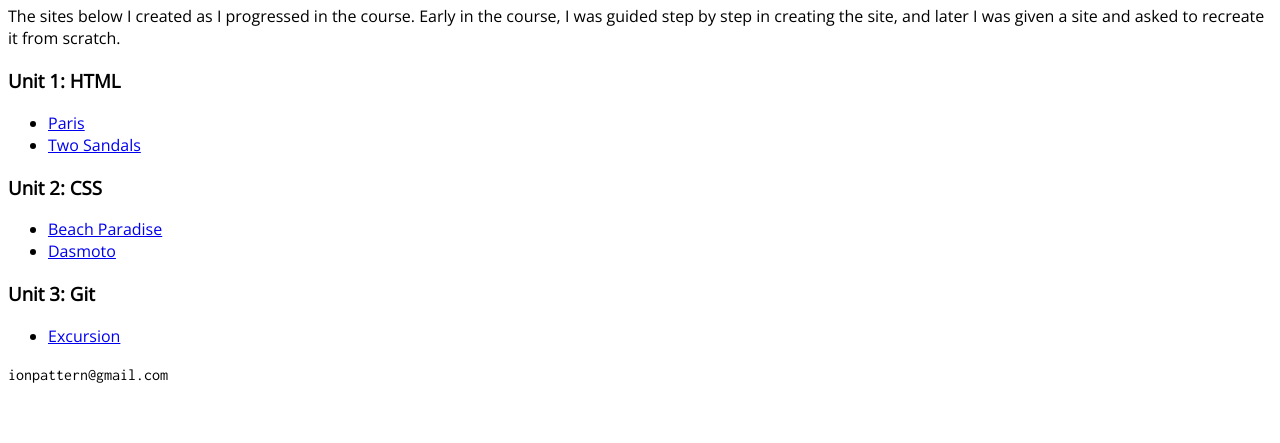
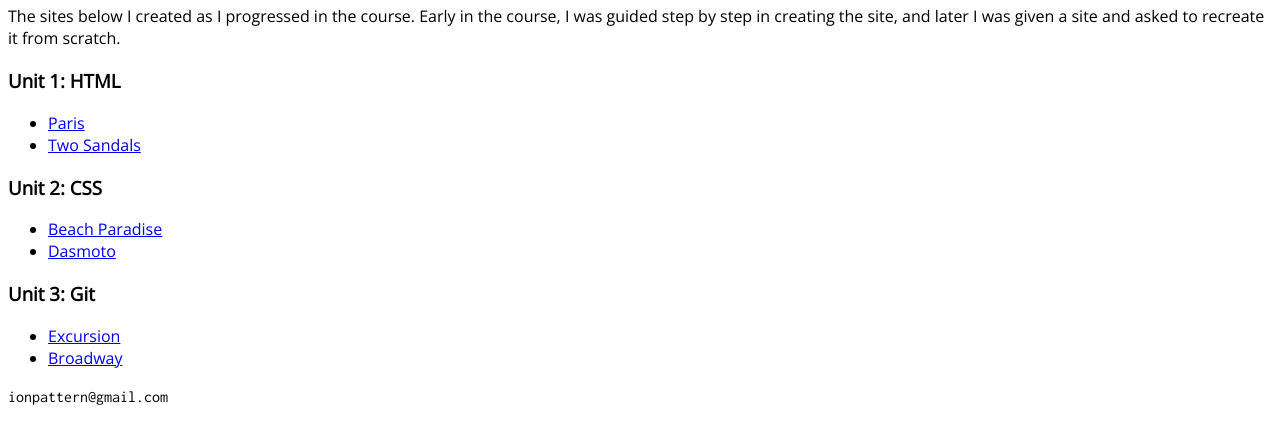
Before and after one commit to ionpattern/ionpattern.github.io, a plain HTML site: page index.html in a window 1280 px wide. Shown: the part 271-714 px from the top of the page. Drawn offline with nearby package versions, Linux system fonts and the light colour scheme; a web font is replaced by a local one.

Commit message:
Updated main index.

```diff
--- a/index.html
+++ b/index.html
@@ -27,6 +27,8 @@
       <h3>Unit 3: Git</h3>
       <ul>
         <li><a href="./Excursion/index.html">Excursion</a></li>
+        <li><a href="./Broadway/index.html">Broadway</a></li>
+      </ul>
       </ul>
     </nav>
     <nav>
```
